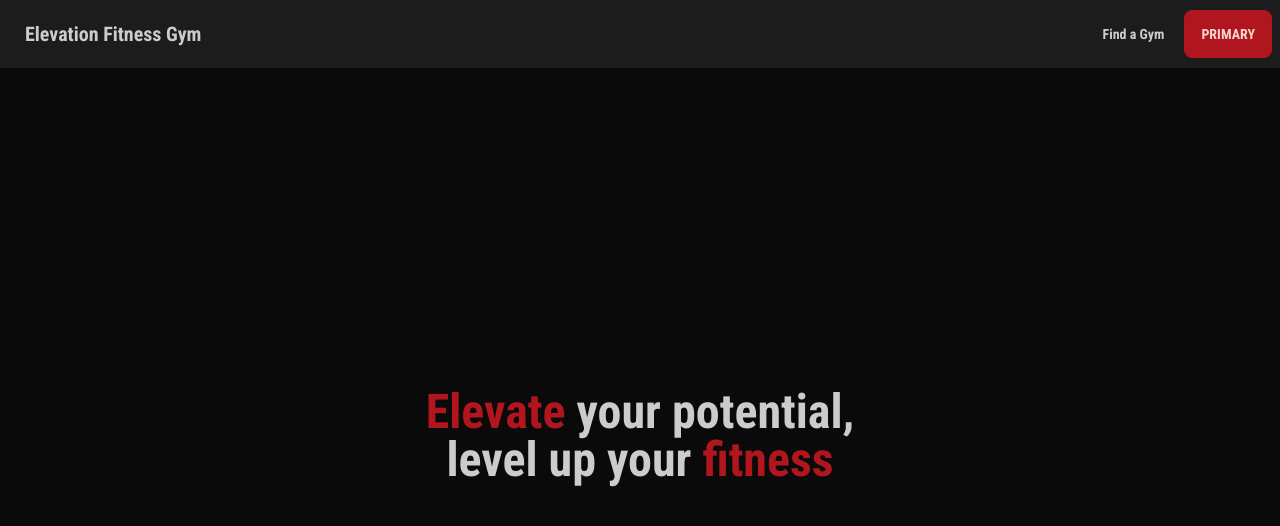
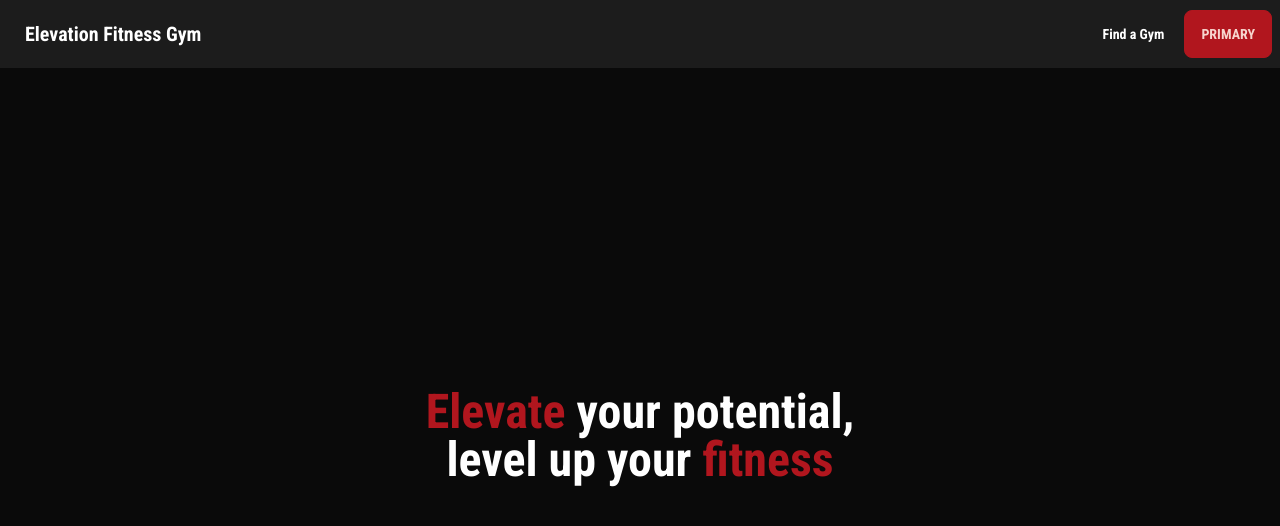
Before and after one commit to jlawcordova/elevation-fitness-gym, a Next.js app: page / in a window 1280 px wide. Shown: the top 526 px of the page. Built offline with nearby package versions, Linux system fonts and the light colour scheme.

Commit message:
chore: add color and typography

```diff
--- a/tailwind.config.ts
+++ b/tailwind.config.ts
@@ -22,8 +22,9 @@ const config: Config = {
           primary: "#B3161F",
           secondary: "#f000b8",
           accent: "#1dcdbc",
-          neutral: "#f3f4f6",
+          neutral: "#FFFFFF",
           "base-100": "#1D1D1D",
+          "base-content": "#FFFFFF",
           info: "#3abff8",
           success: "#36d399",
           warning: "#fbbd23",
@@ -32,6 +33,6 @@ const config: Config = {
       },
     ],
   },
-  plugins: [require("daisyui")],
+  plugins: [require("@tailwindcss/typography"), require("daisyui")],
 };
 export default config;
```
